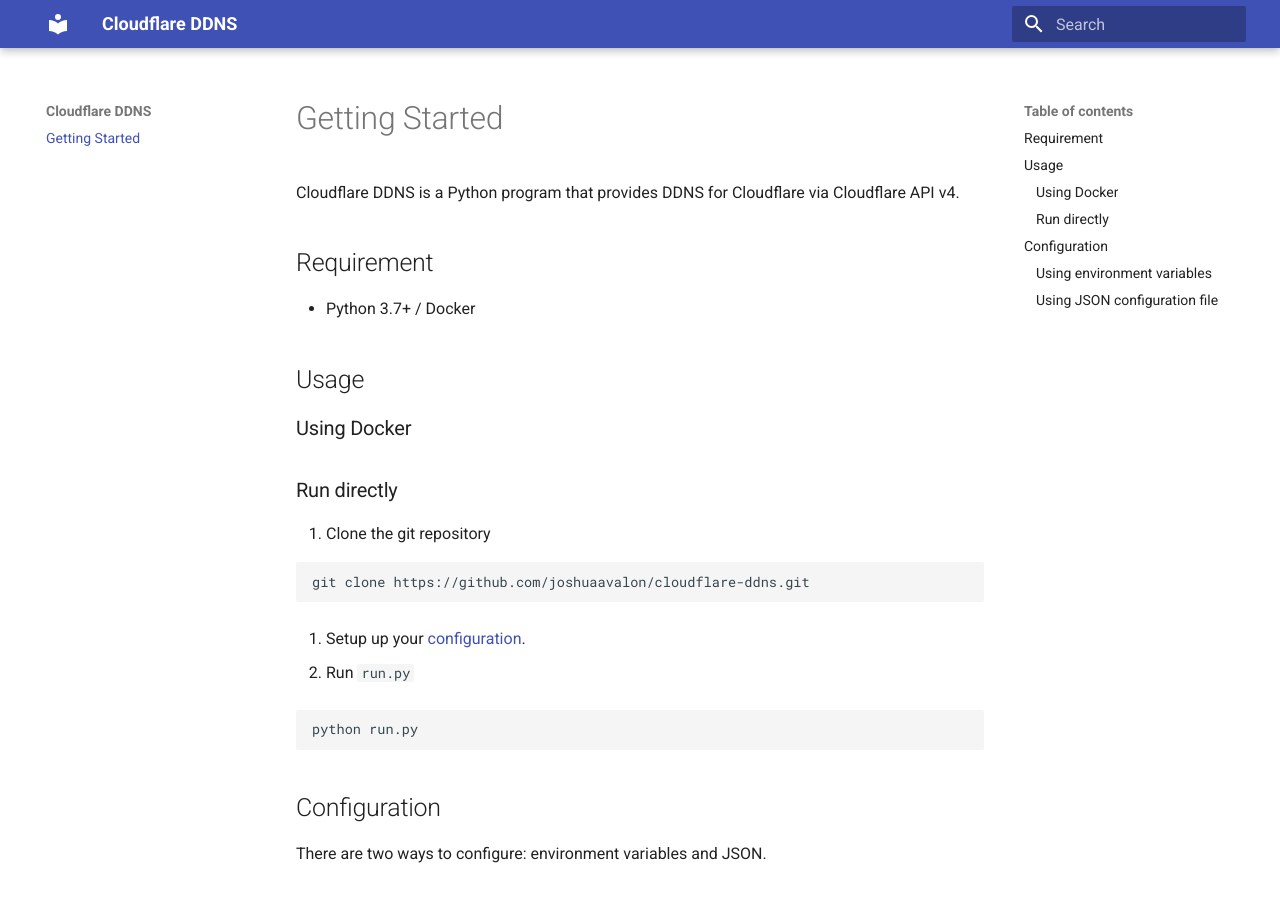
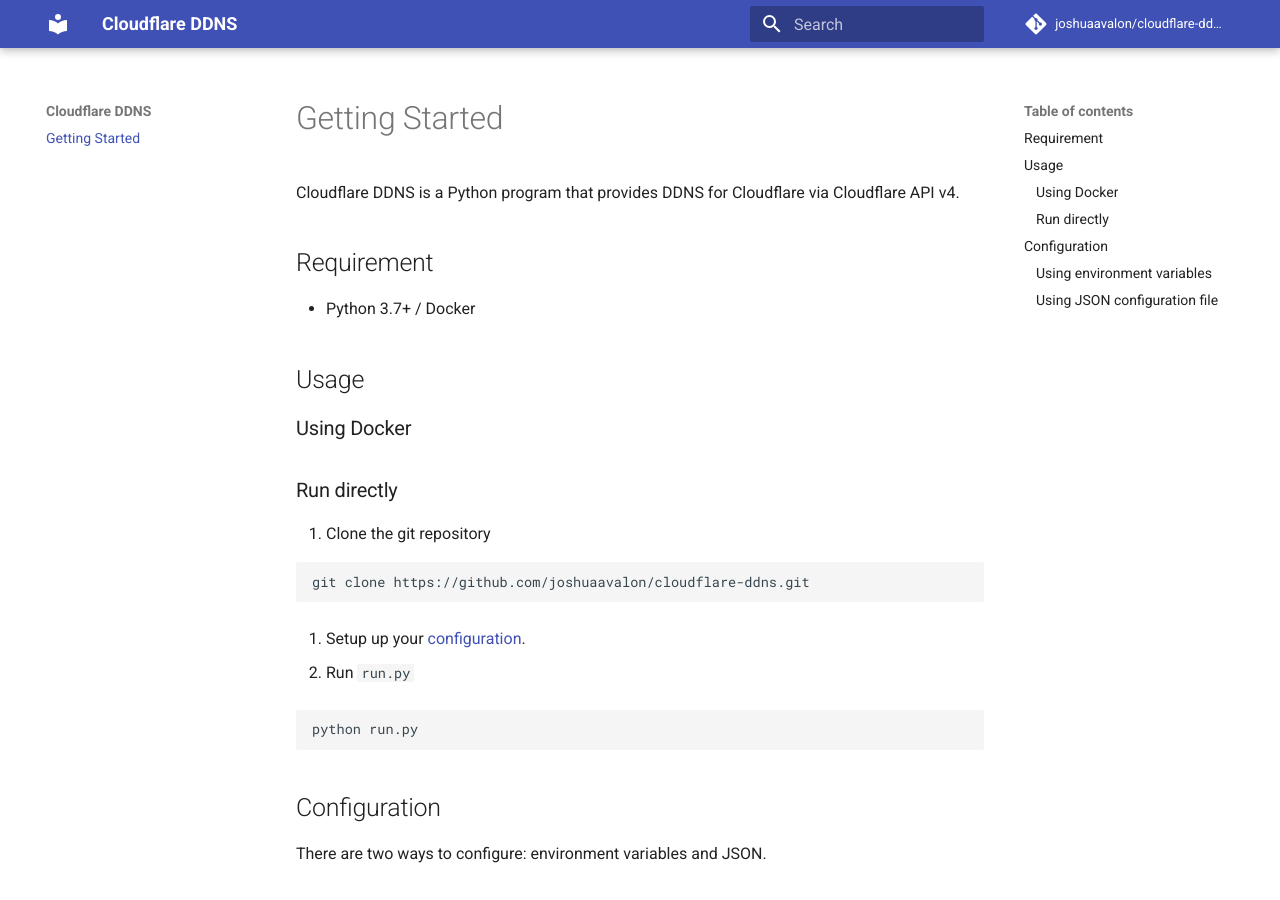
Before and after one commit to joshuaavalon/cloudflare-ddns, an MkDocs documentation site: the page built from docs/index.md, in a window 1280 px wide and 900 px high. Built offline with MkDocs 1.6.1 and Material for MkDocs 9.7.7, drawn with Linux system fonts in a browser that asks for light colours; comment, search, counter and statistics services are not loaded.

Commit message:
Update mkdocs.yml

```diff
--- a/mkdocs.yml
+++ b/mkdocs.yml
@@ -1,3 +1,11 @@
 site_name: Cloudflare DDNS
 theme:
   name: material
+
+repo_name: joshuaavalon/cloudflare-ddns
+repo_url: https://github.com/joshuaavalon/cloudflare-ddns
+
+extra:
+  social:
+    - type: github-alt
+      link: https://github.com/joshuaavalon/cloudflare-ddns
```
